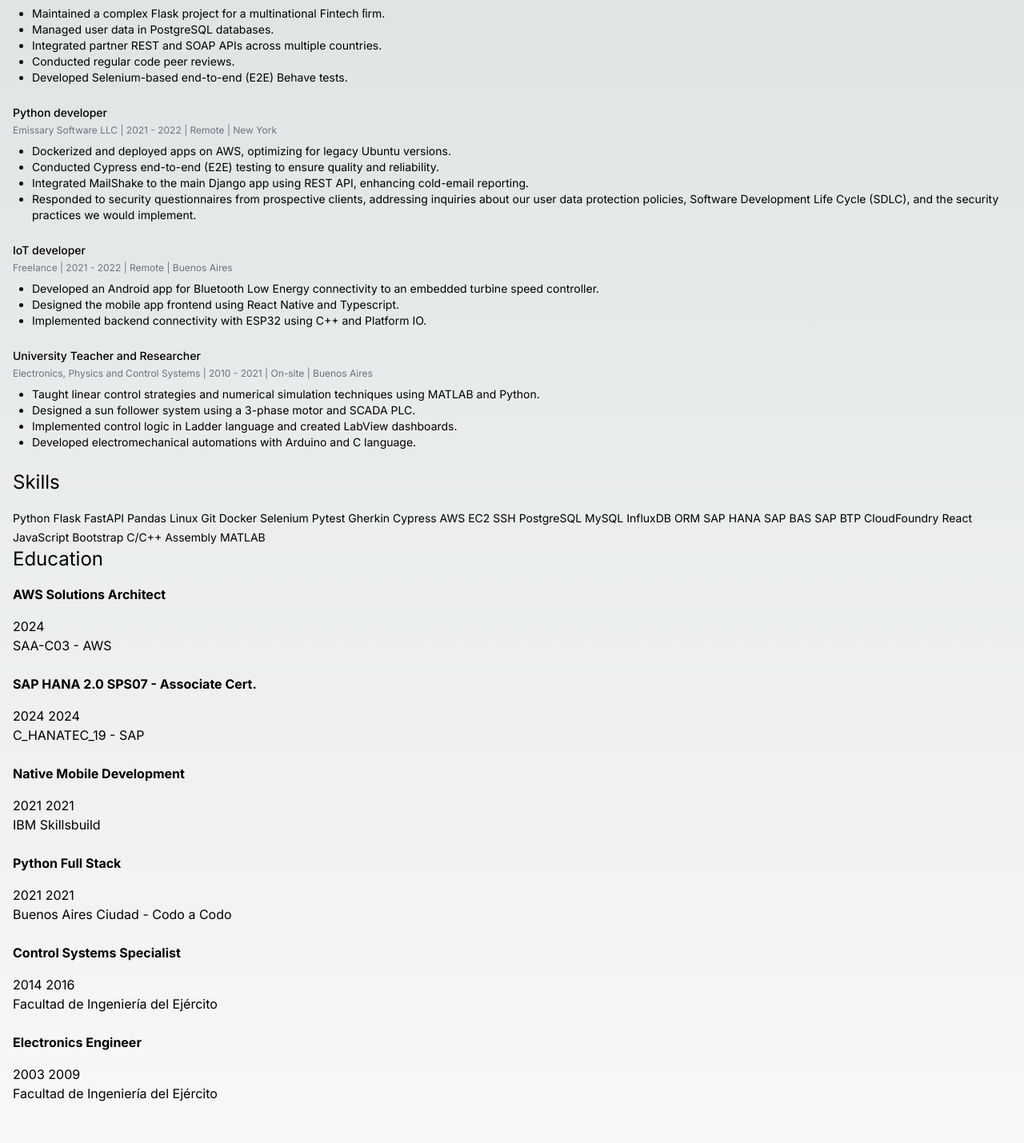
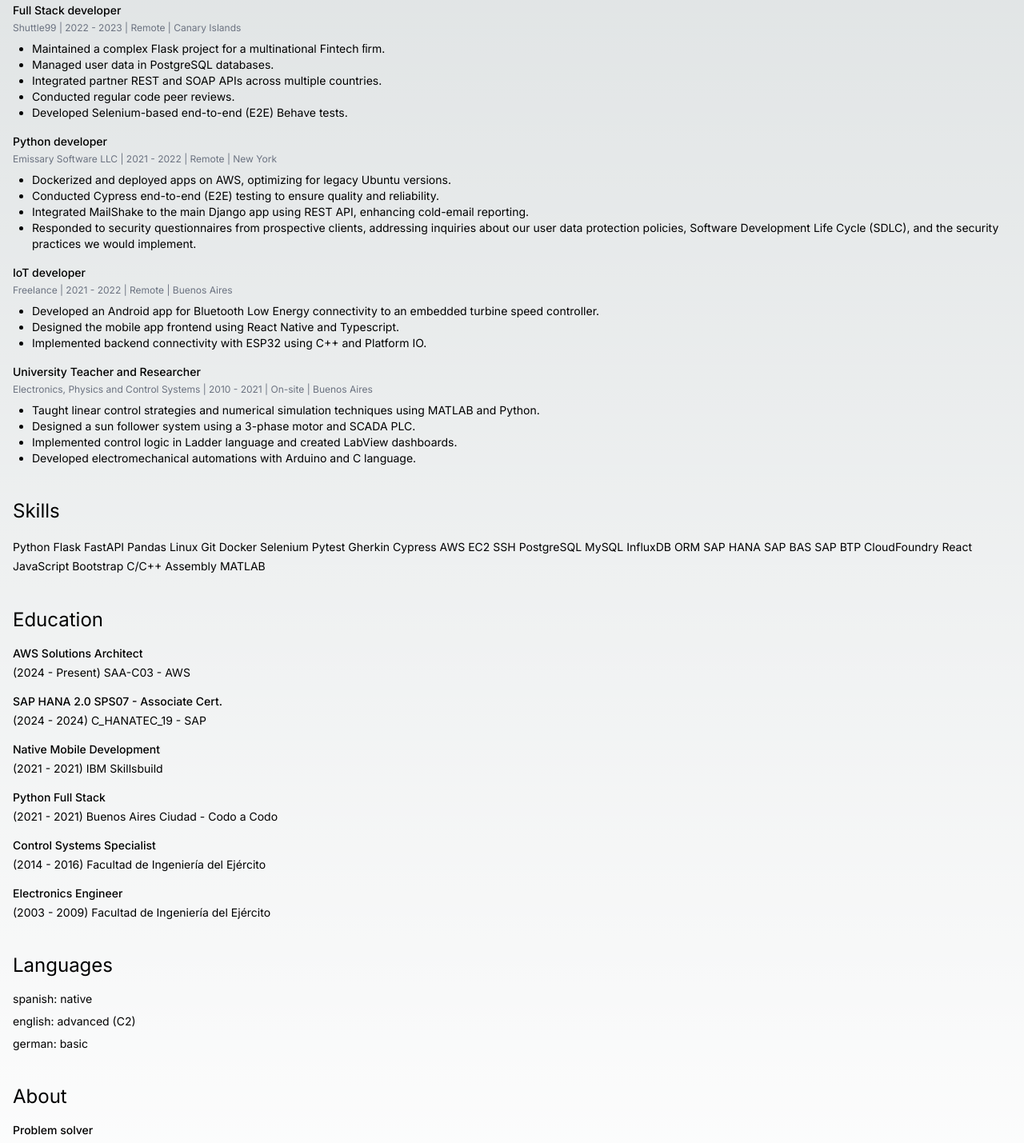
Before and after one commit to gianfranco-s/json-career-view, a Next.js app in the folder my-json-resume/: page / in a window 1280 px wide. Shown: the part 641-2070 px from the top of the page at 80% size. Built offline with nearby package versions, Linux system fonts and the light colour scheme.

Commit message:
Add styles to all components

```diff
--- a/my-json-resume/src/app/page.tsx
+++ b/my-json-resume/src/app/page.tsx
@@ -11,12 +11,23 @@
   return (
     <div className="container mx-auto px-4 py-8">
       <Title titleData={resumeData.titleData} />
-      <ContactInfo contactInfo={resumeData.contactInfo} />
-      <WorkExperienceCard workExperience={resumeData.workExperience}/>
-      <SkillsCard skills={resumeData.skills}/>
-      <EducationCard education={resumeData.education}/>
-      <SpokenLanguagesCard spokenLanguages={resumeData.spokenLanguages} />
-      <AboutCard about={resumeData.about}/>
+      <div className="mb-10 mt-5">
+        <ContactInfo contactInfo={resumeData.contactInfo} />
+      </div>
+      <div className="mb-10">
+        <WorkExperienceCard workExperience={resumeData.workExperience} />
+      </div>
+      <div className="mb-10">
+        <SkillsCard skills={resumeData.skills} />
+      </div>
+      <div className="mb-10">
+        <EducationCard education={resumeData.education} />
+      </div>
+      <div className="mb-10">
+        <SpokenLanguagesCard spokenLanguages={resumeData.spokenLanguages} />
+      </div>
+
+      <AboutCard about={resumeData.about} />
     </div>
   );
 };
--- a/my-json-resume/src/components/AboutItem.tsx
+++ b/my-json-resume/src/components/AboutItem.tsx
@@ -10,8 +10,8 @@
 function AboutItem({ aboutItemData }: AboutItemDataProps) {
     return (
         <div>
-            <h3 className="text-1xl font-bold mb-4">{aboutItemData.subtitle}</h3>
-            <p>{aboutItemData.description}</p>
+            <h3 className="text-sm font-medium mb-1">{aboutItemData.subtitle}</h3>
+            <p className="text-sm mb-2">{aboutItemData.description}</p>
         </div>
     );
 }
--- a/my-json-resume/src/components/EducationCard.tsx
+++ b/my-json-resume/src/components/EducationCard.tsx
@@ -17,7 +17,6 @@
         <div>
             <h2 className="text-2xl mb-4">{education.sectionTitle}</h2>
             {educationList}
-            <br />
         </div>
     );
 }
--- a/my-json-resume/src/components/EducationItem.tsx
+++ b/my-json-resume/src/components/EducationItem.tsx
@@ -10,12 +10,11 @@
 }
 
 function EducationItem({ educationItemData }: EducationItemDataProps) {
+    const datesSpan = `${educationItemData.yearStart} - ${educationItemData.yearEnd ? educationItemData.yearEnd : 'Present'}`;
     return (
-        <div>
-            <h1 className="text-1xl font-bold mb-4">{educationItemData.title}</h1>
-            <p>{educationItemData.yearStart} {educationItemData.yearEnd}</p>
-            <p>{educationItemData.certificateBy}</p>
-            <br />
+        <div className="mb-4">
+            <h3 className="text-sm font-medium mb-1">{educationItemData.title}</h3>
+            <p className="text-sm mb-2">({datesSpan}) {educationItemData.certificateBy}</p>
         </div>
     );
 }
--- a/my-json-resume/src/components/SpokenLanguagesCard.tsx
+++ b/my-json-resume/src/components/SpokenLanguagesCard.tsx
@@ -16,7 +16,6 @@
         <div>
             <h2 className="text-2xl mb-4">{spokenLanguages.sectionTitle}</h2>
             {languagesList}
-            <br />
         </div>
     );
 }
--- a/my-json-resume/src/components/SpokenLanguagesItem.tsx
+++ b/my-json-resume/src/components/SpokenLanguagesItem.tsx
@@ -10,8 +10,7 @@
 function SpokenLanguagesItem({ spokenLanguagesItemData }: SpokenLanguagesItemDataProps) {
     return (
         <div>
-            <p>{spokenLanguagesItemData.language}: {spokenLanguagesItemData.level}</p>
-            <br />
+            <p className="text-sm mb-2">{spokenLanguagesItemData.language}: {spokenLanguagesItemData.level}</p>
         </div>
     );
 }
--- a/my-json-resume/src/components/WorkExperienceItem.tsx
+++ b/my-json-resume/src/components/WorkExperienceItem.tsx
@@ -19,7 +19,7 @@
     const additionalData = `${workExperienceItemData.company} | ${datesSpan} | ${remoteOrOnsite} | ${workExperienceItemData.location}`
 
     return (
-        <div>
+        <div className="mb-4">
             <h3 className="text-sm font-medium mb-1">{workExperienceItemData.position}</h3>
             <h4 className="text-xs text-gray-500 mb-2">{additionalData}</h4>
             <ul className="list-disc pl-4 ml-2">
@@ -27,7 +27,6 @@
                     <li key={index} className="text-sm">{descrItm}</li>
                 ))}
             </ul>
-            <br />
         </div>
     );
 }
```
